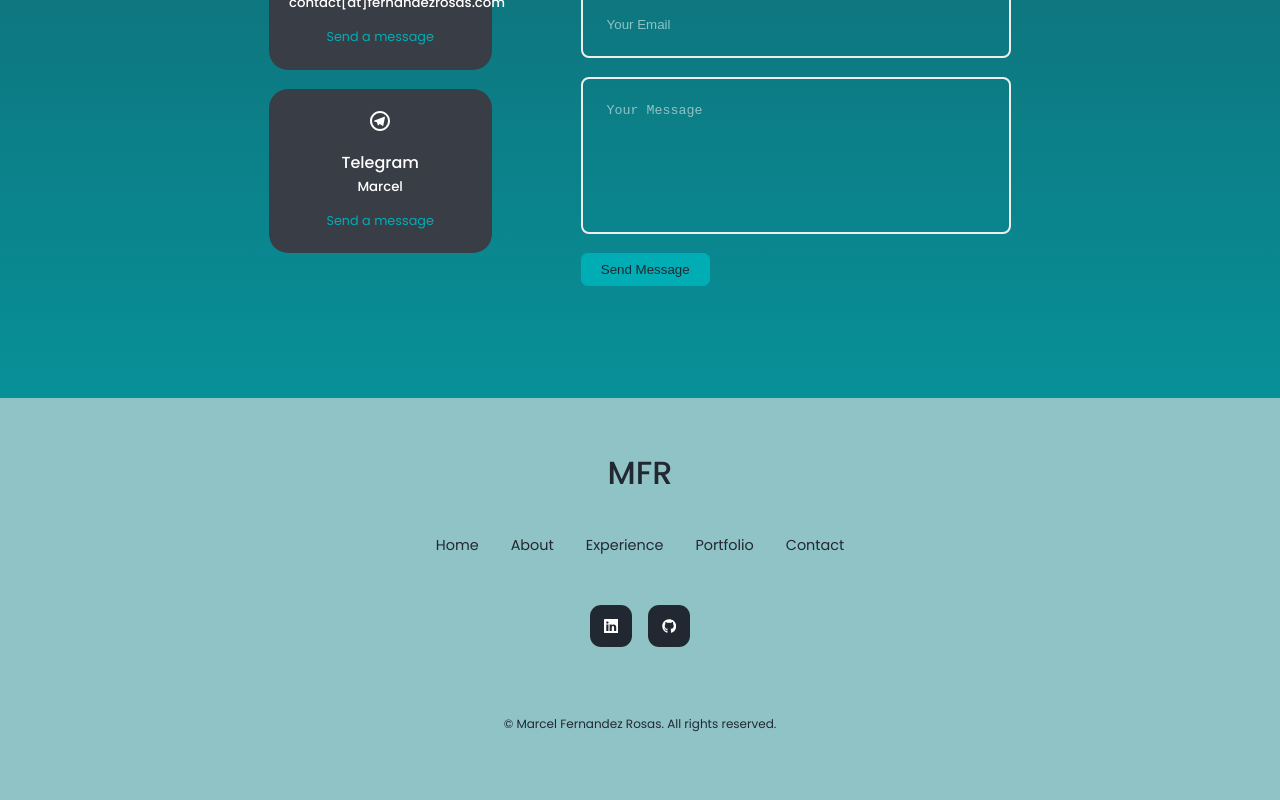
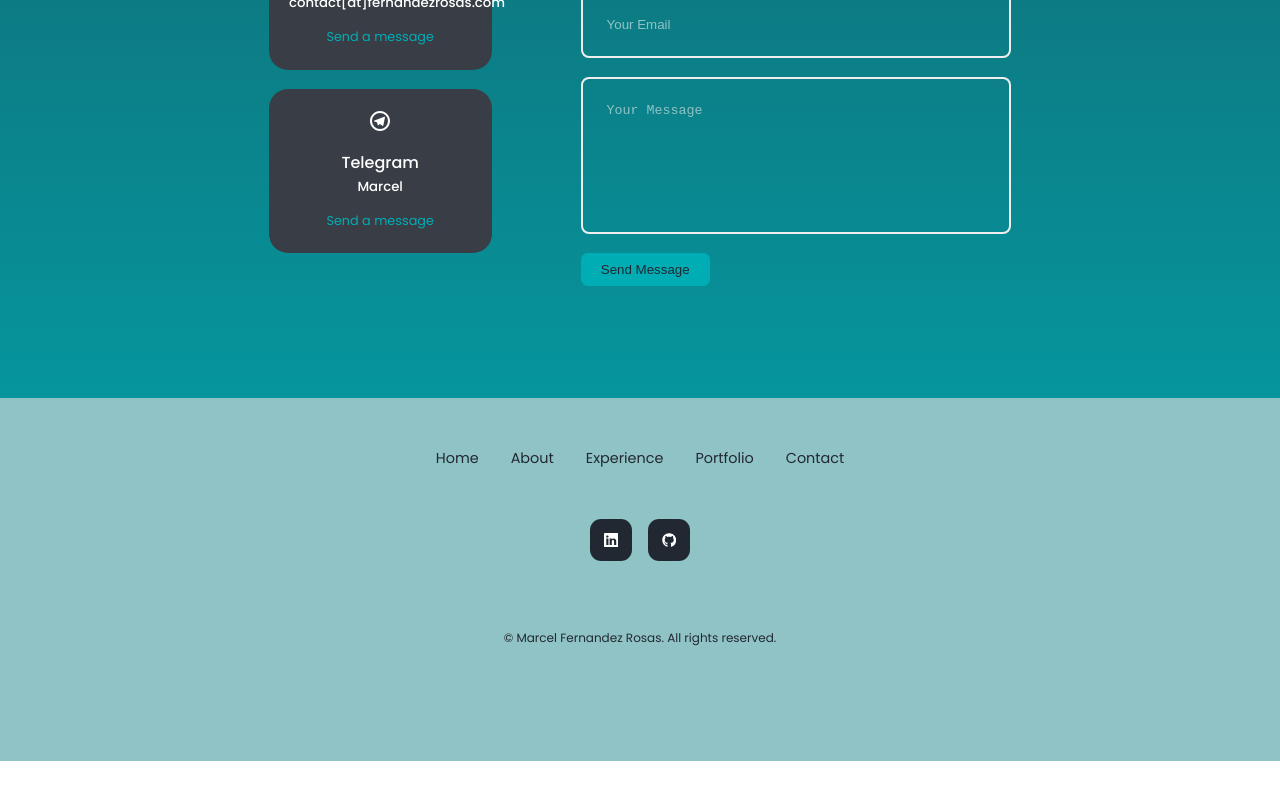
Before and after one commit to Ijusttyped/portfolio, a React (Create React App) app: page /#/ in a window 1280 px wide. Shown: the part 2614-3414 px from the top of the page. After the commit the page ends 3375 px from the top, so only its background shows below. Built offline with nearby package versions, Linux system fonts and the light colour scheme.

Commit message:
Removed placeholder for logo

```diff
--- a/src/components/footer/Footer.jsx
+++ b/src/components/footer/Footer.jsx
@@ -7,7 +7,7 @@ import {HashLink as Link} from "react-router-hash-link";
 const Footer = () => {
     return (
         <footer>
-            <a className={"footer__logo"}>MFR</a>
+            {/*<text className={"footer__logo"}>MFR</text>*/}
 
             <ul className={"permalinks"}>
                 <li><Link to="/#">Home</Link></li>
```
